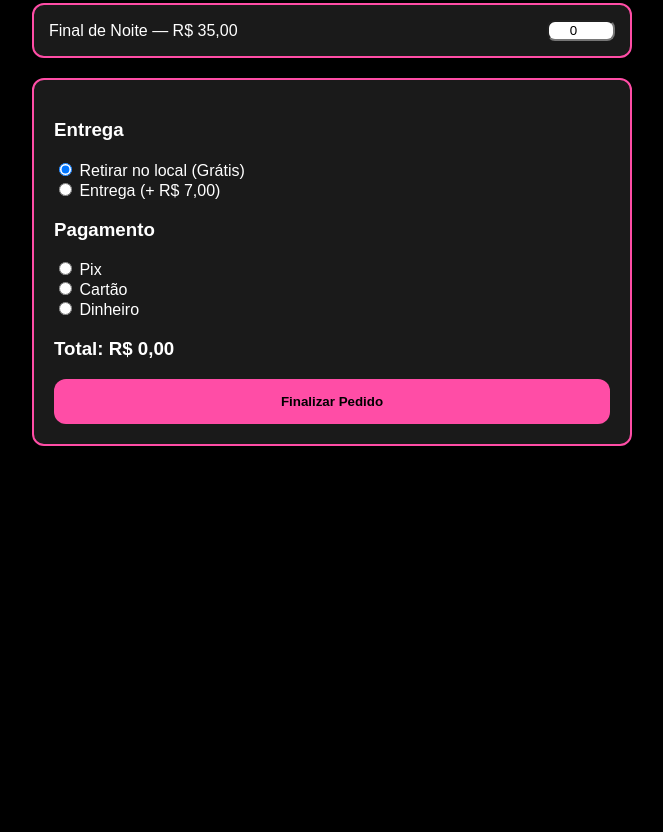
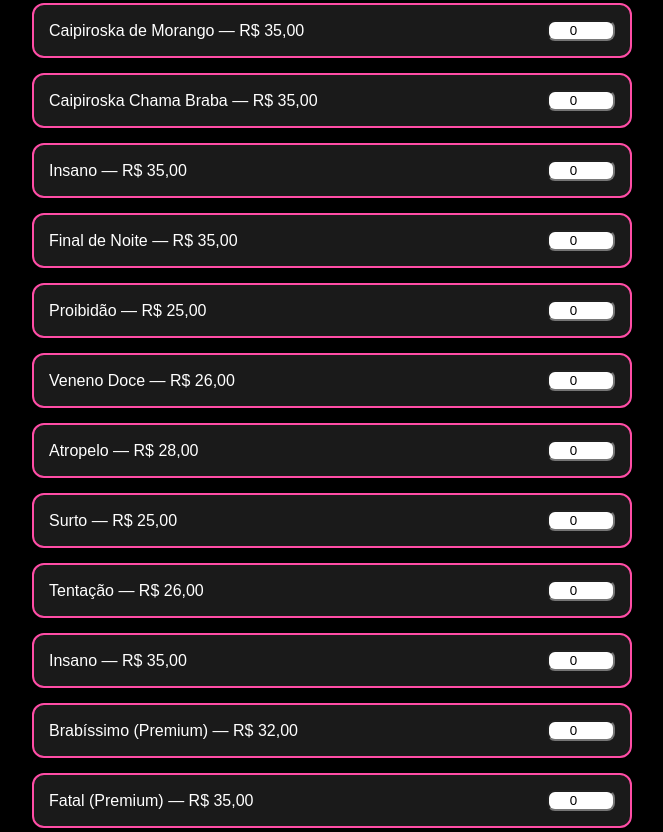
Before and after one commit to Gregolim/brabasdrinks, a plain HTML site: page index.html in a window 1280 px wide. Shown: the part 552-1384 px from the top of the page, without its empty margins (308-971 px from the left). Before the commit the page ends 1028 px from the top, so only its background shows below. Drawn offline with Linux system fonts and the light colour scheme.

Commit message:
Update index.html

```diff
--- a/index.html
+++ b/index.html
@@ -101,9 +101,64 @@
   </div>
 
   <div class="item">
+    <label>Caipiroska de Morango — R$ 35,00</label>
+    <input type="number" min="0" value="0" data-price="35">
+  </div>
+
+   <div class="item">
+    <label>Caipiroska Chama Braba — R$ 35,00</label>
+    <input type="number" min="0" value="0" data-price="35">
+  </div>
+
+ <div class="item">
+    <label>Insano — R$ 35,00</label>
+    <input type="number" min="0" value="0" data-price="35">
+  </div>
+
+  <div class="item">
     <label>Final de Noite — R$ 35,00</label>
     <input type="number" min="0" value="0" data-price="35">
   </div>
+
+<div class="item">
+  <label>Proibidão — R$ 25,00</label>
+  <input type="number" min="0" value="0" data-price="25">
+</div>
+
+<div class="item">
+  <label>Veneno Doce — R$ 26,00</label>
+  <input type="number" min="0" value="0" data-price="26">
+</div>
+
+<div class="item">
+  <label>Atropelo — R$ 28,00</label>
+  <input type="number" min="0" value="0" data-price="28">
+</div>
+
+<div class="item">
+  <label>Surto — R$ 25,00</label>
+  <input type="number" min="0" value="0" data-price="25">
+</div>
+
+<div class="item">
+  <label>Tentação — R$ 26,00</label>
+  <input type="number" min="0" value="0" data-price="26">
+</div>
+
+<div class="item">
+  <label>Insano — R$ 35,00</label>
+  <input type="number" min="0" value="0" data-price="35">
+</div>
+
+<div class="item">
+  <label>Brabíssimo (Premium) — R$ 32,00</label>
+  <input type="number" min="0" value="0" data-price="32">
+</div>
+
+<div class="item">
+  <label>Fatal (Premium) — R$ 35,00</label>
+  <input type="number" min="0" value="0" data-price="35">
+</div>
 
   <!-- RESUMO -->
   <div class="summary">
```
